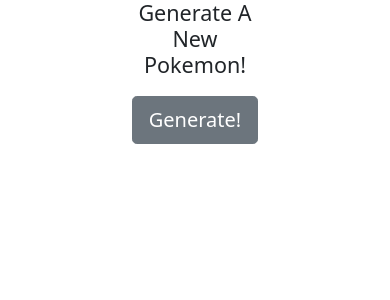
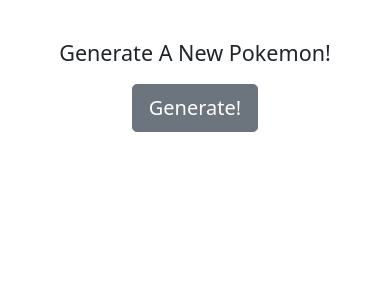
Before and after one commit to jlkauffman92/Pokemon-Generator, a Flask app: page / in a window 390 px wide. Shown: the top 300 px of the page. Run offline with Flask 2, Linux system fonts and the light colour scheme; some libraries are stand-ins or nearby versions.

Commit message:
Made more mobile-friendly

```diff
--- a/templates/index.html
+++ b/templates/index.html
@@ -1,15 +1,16 @@
 <!DOCTYPE html>
 <html>
     <head>
+      <meta name="viewport" content="width=device-width, initial-scale=1">
       <link href="https://cdn.jsdelivr.net/npm/bootstrap@5.0.2/dist/css/bootstrap.min.css" rel="stylesheet" integrity="sha384-EVSTQN3/azprG1Anm3QDgpJLIm9Nao0Yz1ztcQTwFspd3yD65VohhpuuCOmLASjC" crossorigin="anonymous">
       <script src="/static/jquery-3.6.1.js"></script>
     </head>
-    <body>
-      <div class="container-sm">
+    <body style="margin-top: 40px;">
+      <div class="container-fluid">
         <div  class="row align-items-start">
-          <div class="col">
+          <div class="col-lg">
           </div>
-          <div class="col text-center">
+          <div class="col-lg text-center">
             <h4>Generate A New Pokemon!</h4>
             <div id="output">
               <div id="name">
@@ -18,17 +19,17 @@
               </div>
             </div>
             <div class= "row align-items-center" style="display: none; margin: 5px;" id="loading">
-              <div class="col"> </div>
-              <div class="col h-100">
+              <div class="col-lg"> </div>
+              <div class="col-lg h-100">
                 <div class="spinner-border" role="status">
                   <span class="visually-hidden">Loading...</span>
                 </div>
               </div>
-              <div class="col"></div>
+              <div class="col-lg"></div>
             </div>
             <input type="button" id="go" value="Generate!" class="btn btn-secondary btn-lg" style="margin: 10px;"/>
           </div>
-          <div class="col"></div>
+          <div class="col-lg"></div>
         </div>
       </div>
     <script>
```
